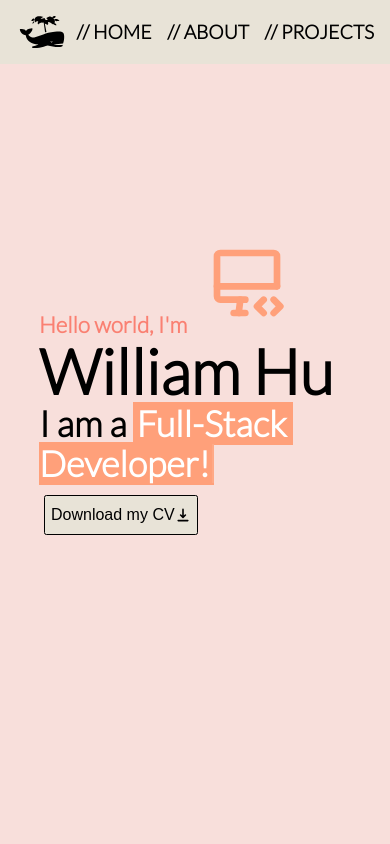
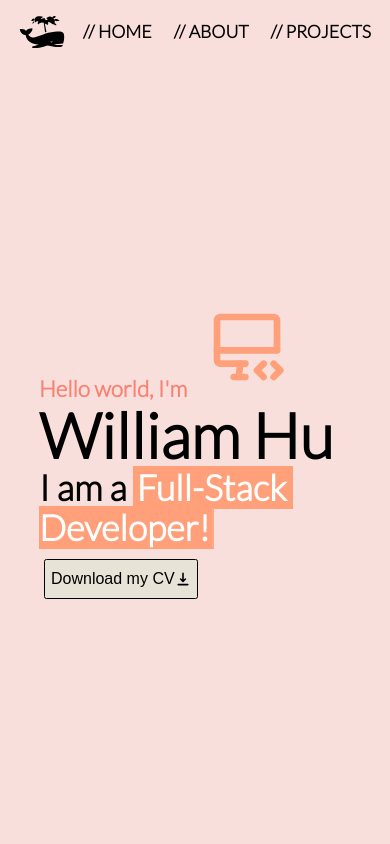
Before and after one commit to william-hu-codes/portfolio, a React (Create React App) app: page / in a window 390 px wide. Shown: the top 844 px of the page. Built offline with nearby package versions, Linux system fonts and the light colour scheme.

Commit message:
change nav bar to relative on mobile view

```diff
--- a/src/components/header/Header.css
+++ b/src/components/header/Header.css
@@ -70,6 +70,9 @@ nav {
         font-size: 48px;
     }
     .link {
-        font-size: 1.2rem;
+        font-size: 1.1rem;
+    }
+    header {
+        position: relative;
     }
 }
--- a/src/pages/about/About.css
+++ b/src/pages/about/About.css
@@ -27,7 +27,7 @@
     grid-template-rows: 1fr 1fr;
     width: 90vw;
     gap: 1rem;
-    border: 2px solid red;
+    /* border: 2px solid red; */
 }
 
 .headshot {
```
